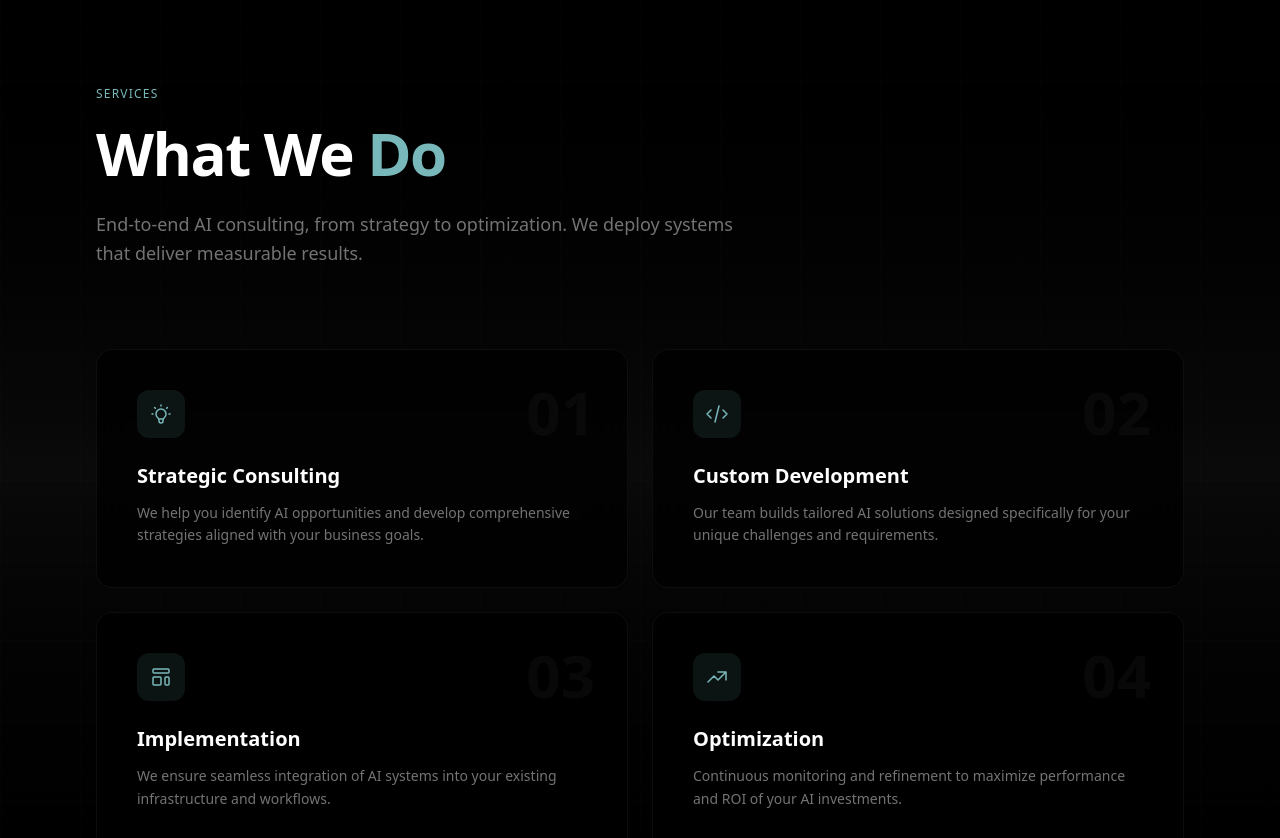
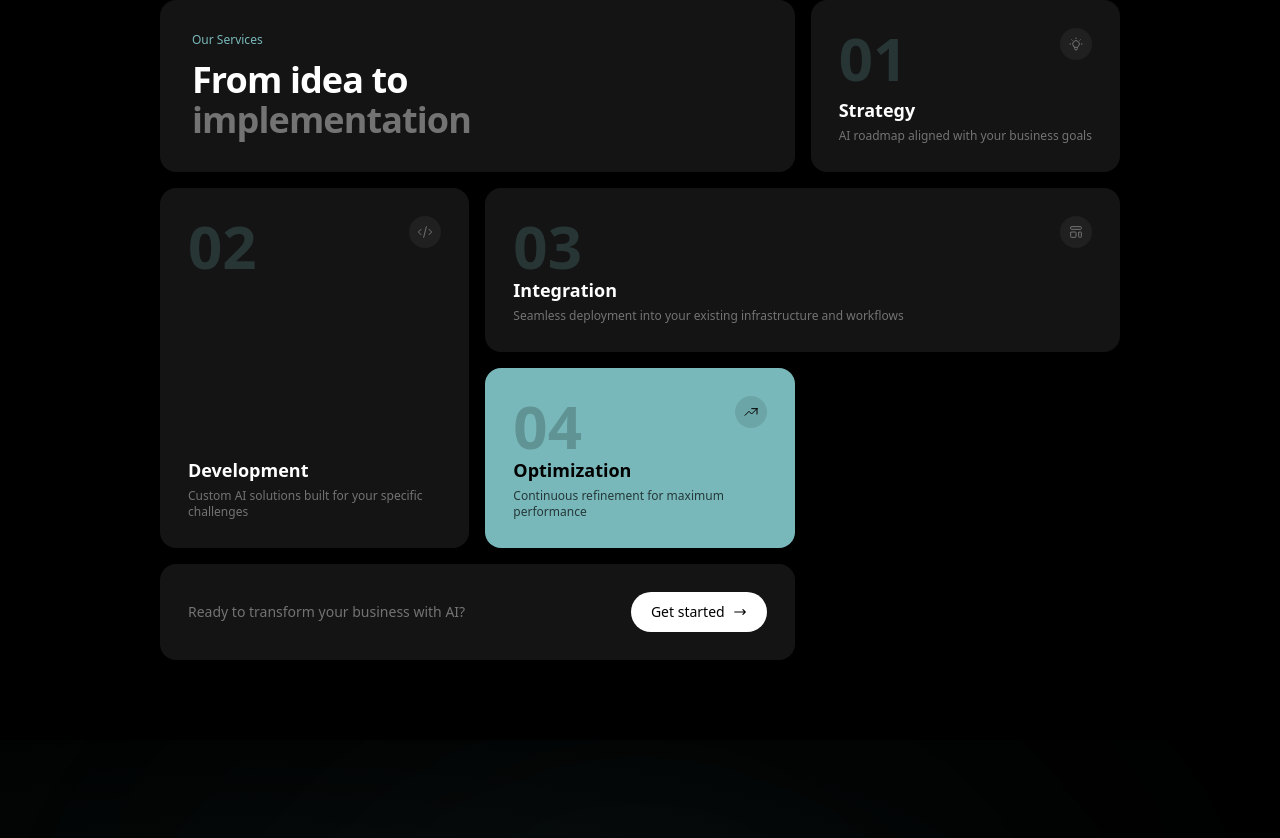
Before and after one commit to janbocchino/LOTRINO_page, a Next.js app: page / in a window 1280 px wide. Shown: the part 880-1718 px from the top of the page. Built offline with nearby package versions, Linux system fonts and the light colour scheme.

Commit message:
Service fix

```diff
--- a/src/components/Services.tsx
+++ b/src/components/Services.tsx
@@ -1,118 +1,99 @@
-const services = [
-  {
-    title: "Strategic Consulting",
-    description:
-      "We help you identify AI opportunities and develop comprehensive strategies aligned with your business goals.",
-    icon: (
-      <svg className="w-6 h-6" fill="none" stroke="currentColor" viewBox="0 0 24 24">
-        <path
-          strokeLinecap="round"
-          strokeLinejoin="round"
-          strokeWidth={1.5}
-          d="M9.663 17h4.673M12 3v1m6.364 1.636l-.707.707M21 12h-1M4 12H3m3.343-5.657l-.707-.707m2.828 9.9a5 5 0 117.072 0l-.548.547A3.374 3.374 0 0014 18.469V19a2 2 0 11-4 0v-.531c0-.895-.356-1.754-.988-2.386l-.548-.547z"
-        />
-      </svg>
-    ),
-    number: "01",
-  },
-  {
-    title: "Custom Development",
-    description:
-      "Our team builds tailored AI solutions designed specifically for your unique challenges and requirements.",
-    icon: (
-      <svg className="w-6 h-6" fill="none" stroke="currentColor" viewBox="0 0 24 24">
-        <path
-          strokeLinecap="round"
-          strokeLinejoin="round"
-          strokeWidth={1.5}
-          d="M10 20l4-16m4 4l4 4-4 4M6 16l-4-4 4-4"
-        />
-      </svg>
-    ),
-    number: "02",
-  },
-  {
-    title: "Implementation",
-    description:
-      "We ensure seamless integration of AI systems into your existing infrastructure and workflows.",
-    icon: (
-      <svg className="w-6 h-6" fill="none" stroke="currentColor" viewBox="0 0 24 24">
-        <path
-          strokeLinecap="round"
-          strokeLinejoin="round"
-          strokeWidth={1.5}
-          d="M4 5a1 1 0 011-1h14a1 1 0 011 1v2a1 1 0 01-1 1H5a1 1 0 01-1-1V5zM4 13a1 1 0 011-1h6a1 1 0 011 1v6a1 1 0 01-1 1H5a1 1 0 01-1-1v-6zM16 13a1 1 0 011-1h2a1 1 0 011 1v6a1 1 0 01-1 1h-2a1 1 0 01-1-1v-6z"
-        />
-      </svg>
-    ),
-    number: "03",
-  },
-  {
-    title: "Optimization",
-    description:
-      "Continuous monitoring and refinement to maximize performance and ROI of your AI investments.",
-    icon: (
-      <svg className="w-6 h-6" fill="none" stroke="currentColor" viewBox="0 0 24 24">
-        <path
-          strokeLinecap="round"
-          strokeLinejoin="round"
-          strokeWidth={1.5}
-          d="M13 7h8m0 0v8m0-8l-8 8-4-4-6 6"
-        />
-      </svg>
-    ),
-    number: "04",
-  },
-];
-
 const Services = () => {
   return (
-    <section id="services" className="relative py-32 lg:py-40 overflow-hidden">
-      {/* Background */}
-      <div className="absolute inset-0 bg-gradient-to-b from-background via-surface to-background" />
-      <div className="absolute inset-0 grid-pattern opacity-50" />
+    <section id="services" className="relative py-16 lg:py-20">
+      <div className="max-w-5xl mx-auto px-6 lg:px-8">
+        {/* Bento Grid */}
+        <div className="grid grid-cols-1 md:grid-cols-2 lg:grid-cols-3 gap-3 lg:gap-4">
 
-      <div className="relative z-10 max-w-6xl mx-auto px-6 lg:px-8">
-        {/* Section Header */}
-        <div className="max-w-2xl mb-20">
-          <span className="text-accent text-xs tracking-widest uppercase">Services</span>
-          <h2 className="mt-4 text-4xl md:text-5xl lg:text-6xl font-bold tracking-tight leading-[1.1]">
-            What We <span className="gradient-text">Do</span>
-          </h2>
-          <p className="mt-6 text-muted text-lg leading-relaxed">
-            End-to-end AI consulting, from strategy to optimization. We deploy systems that deliver measurable results.
-          </p>
-        </div>
+          {/* Header Card - Spans 2 columns */}
+          <div className="md:col-span-2 lg:col-span-2 bg-surface-light rounded-2xl p-6 lg:p-8 flex flex-col justify-between min-h-[140px]">
+            <span className="text-accent text-xs font-medium">Our Services</span>
+            <h2 className="text-2xl md:text-3xl lg:text-4xl font-semibold tracking-tight mt-3">
+              From idea to<br />
+              <span className="text-muted">implementation</span>
+            </h2>
+          </div>
 
-        {/* Services Grid */}
-        <div className="grid grid-cols-1 md:grid-cols-2 gap-6">
-          {services.map((service, index) => (
-            <div
-              key={index}
-              className="group relative glass card-shine rounded-2xl p-8 lg:p-10 transition-all duration-500 hover:border-accent/20 glass-hover"
+          {/* Strategy Card */}
+          <div className="group bg-surface-light rounded-2xl p-6 lg:p-7 min-h-[160px] flex flex-col justify-between hover:bg-accent/10 transition-colors duration-500 cursor-pointer">
+            <div className="flex justify-between items-start">
+              <span className="text-5xl lg:text-6xl font-bold text-accent/20 group-hover:text-accent/40 transition-colors duration-500">01</span>
+              <div className="w-8 h-8 rounded-full bg-white/5 flex items-center justify-center group-hover:bg-accent group-hover:scale-110 transition-all duration-300">
+                <svg className="w-4 h-4 text-muted group-hover:text-background transition-colors" fill="none" stroke="currentColor" viewBox="0 0 24 24">
+                  <path strokeLinecap="round" strokeLinejoin="round" strokeWidth={1.5} d="M9.663 17h4.673M12 3v1m6.364 1.636l-.707.707M21 12h-1M4 12H3m3.343-5.657l-.707-.707m2.828 9.9a5 5 0 117.072 0l-.548.547A3.374 3.374 0 0014 18.469V19a2 2 0 11-4 0v-.531c0-.895-.356-1.754-.988-2.386l-.548-.547z" />
+                </svg>
+              </div>
+            </div>
+            <div>
+              <h3 className="text-lg font-semibold mb-1 group-hover:text-accent transition-colors">Strategy</h3>
+              <p className="text-muted text-xs">AI roadmap aligned with your business goals</p>
+            </div>
+          </div>
+
+          {/* Development Card - Tall */}
+          <div className="group bg-surface-light rounded-2xl p-6 lg:p-7 min-h-[160px] lg:row-span-2 flex flex-col justify-between hover:bg-accent/10 transition-colors duration-500 cursor-pointer">
+            <div className="flex justify-between items-start">
+              <span className="text-5xl lg:text-6xl font-bold text-accent/20 group-hover:text-accent/40 transition-colors duration-500">02</span>
+              <div className="w-8 h-8 rounded-full bg-white/5 flex items-center justify-center group-hover:bg-accent group-hover:scale-110 transition-all duration-300">
+                <svg className="w-4 h-4 text-muted group-hover:text-background transition-colors" fill="none" stroke="currentColor" viewBox="0 0 24 24">
+                  <path strokeLinecap="round" strokeLinejoin="round" strokeWidth={1.5} d="M10 20l4-16m4 4l4 4-4 4M6 16l-4-4 4-4" />
+                </svg>
+              </div>
+            </div>
+            <div>
+              <h3 className="text-lg font-semibold mb-1 group-hover:text-accent transition-colors">Development</h3>
+              <p className="text-muted text-xs">Custom AI solutions built for your specific challenges</p>
+            </div>
+          </div>
+
+          {/* Integration Card - Wide */}
+          <div className="group md:col-span-2 lg:col-span-2 bg-surface-light rounded-2xl p-6 lg:p-7 min-h-[140px] flex flex-col justify-between hover:bg-accent/10 transition-colors duration-500 cursor-pointer">
+            <div className="flex justify-between items-start">
+              <span className="text-5xl lg:text-6xl font-bold text-accent/20 group-hover:text-accent/40 transition-colors duration-500">03</span>
+              <div className="w-8 h-8 rounded-full bg-white/5 flex items-center justify-center group-hover:bg-accent group-hover:scale-110 transition-all duration-300">
+                <svg className="w-4 h-4 text-muted group-hover:text-background transition-colors" fill="none" stroke="currentColor" viewBox="0 0 24 24">
+                  <path strokeLinecap="round" strokeLinejoin="round" strokeWidth={1.5} d="M4 5a1 1 0 011-1h14a1 1 0 011 1v2a1 1 0 01-1 1H5a1 1 0 01-1-1V5zM4 13a1 1 0 011-1h6a1 1 0 011 1v6a1 1 0 01-1 1H5a1 1 0 01-1-1v-6zM16 13a1 1 0 011-1h2a1 1 0 011 1v6a1 1 0 01-1 1h-2a1 1 0 01-1-1v-6z" />
+                </svg>
+              </div>
+            </div>
+            <div>
+              <h3 className="text-lg font-semibold mb-1 group-hover:text-accent transition-colors">Integration</h3>
+              <p className="text-muted text-xs max-w-md">Seamless deployment into your existing infrastructure and workflows</p>
+            </div>
+          </div>
+
+          {/* Optimization Card */}
+          <div className="group bg-accent rounded-2xl p-6 lg:p-7 min-h-[160px] flex flex-col justify-between cursor-pointer hover:scale-[1.02] transition-transform duration-300">
+            <div className="flex justify-between items-start">
+              <span className="text-5xl lg:text-6xl font-bold text-background/20">04</span>
+              <div className="w-8 h-8 rounded-full bg-background/10 flex items-center justify-center">
+                <svg className="w-4 h-4 text-background" fill="none" stroke="currentColor" viewBox="0 0 24 24">
+                  <path strokeLinecap="round" strokeLinejoin="round" strokeWidth={1.5} d="M13 7h8m0 0v8m0-8l-8 8-4-4-6 6" />
+                </svg>
+              </div>
+            </div>
+            <div>
+              <h3 className="text-lg font-semibold mb-1 text-background">Optimization</h3>
+              <p className="text-background/70 text-xs">Continuous refinement for maximum performance</p>
+            </div>
+          </div>
+
+          {/* CTA Card */}
+          <div className="md:col-span-2 lg:col-span-2 bg-surface-light rounded-2xl p-6 lg:p-7 flex flex-col md:flex-row items-start md:items-center justify-between gap-4">
+            <p className="text-sm text-muted">
+              Ready to transform your business with AI?
+            </p>
+            <a
+              href="#contact"
+              className="inline-flex items-center gap-2 px-5 py-2.5 bg-white text-background text-sm font-medium rounded-full hover:bg-accent transition-colors duration-300"
             >
-              {/* Number */}
-              <span className="absolute top-8 right-8 text-6xl font-bold text-white/[0.03] group-hover:text-accent/10 transition-colors duration-500">
-                {service.number}
-              </span>
+              Get started
+              <svg className="w-3.5 h-3.5" fill="none" stroke="currentColor" viewBox="0 0 24 24">
+                <path strokeLinecap="round" strokeLinejoin="round" strokeWidth={2} d="M17 8l4 4m0 0l-4 4m4-4H3" />
+              </svg>
+            </a>
+          </div>
 
-              {/* Icon */}
-              <div className="w-12 h-12 rounded-xl bg-accent/10 text-accent flex items-center justify-center mb-6 group-hover:bg-accent group-hover:text-background transition-all duration-300">
-                {service.icon}
-              </div>
-
-              {/* Content */}
-              <h3 className="text-xl font-semibold mb-3 group-hover:text-accent transition-colors duration-300">
-                {service.title}
-              </h3>
-              <p className="text-muted leading-relaxed text-sm">
-                {service.description}
-              </p>
-
-              {/* Hover line */}
-              <div className="absolute bottom-0 left-8 right-8 h-px bg-gradient-to-r from-transparent via-accent/50 to-transparent scale-x-0 group-hover:scale-x-100 transition-transform duration-500" />
-            </div>
-          ))}
         </div>
       </div>
     </section>
```
